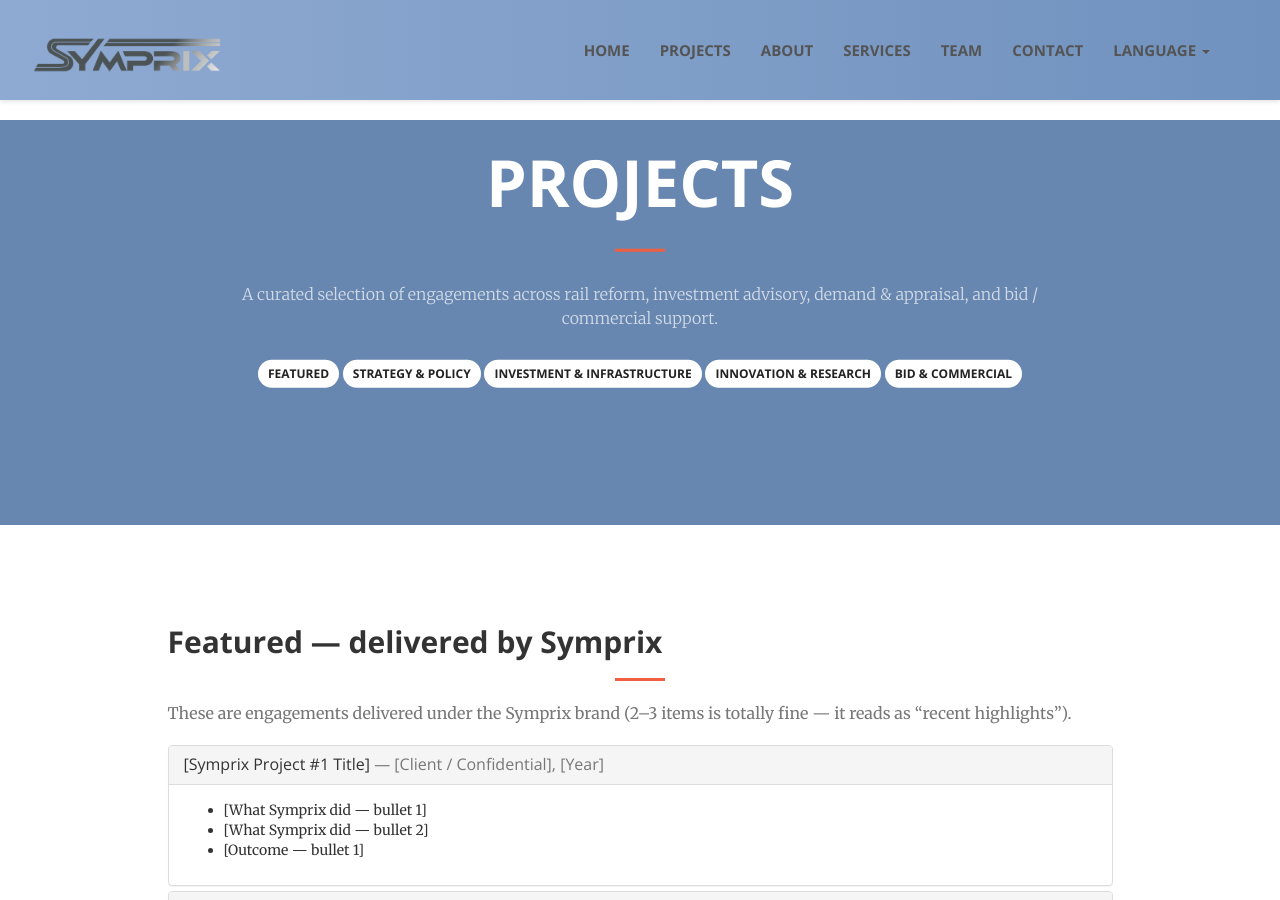
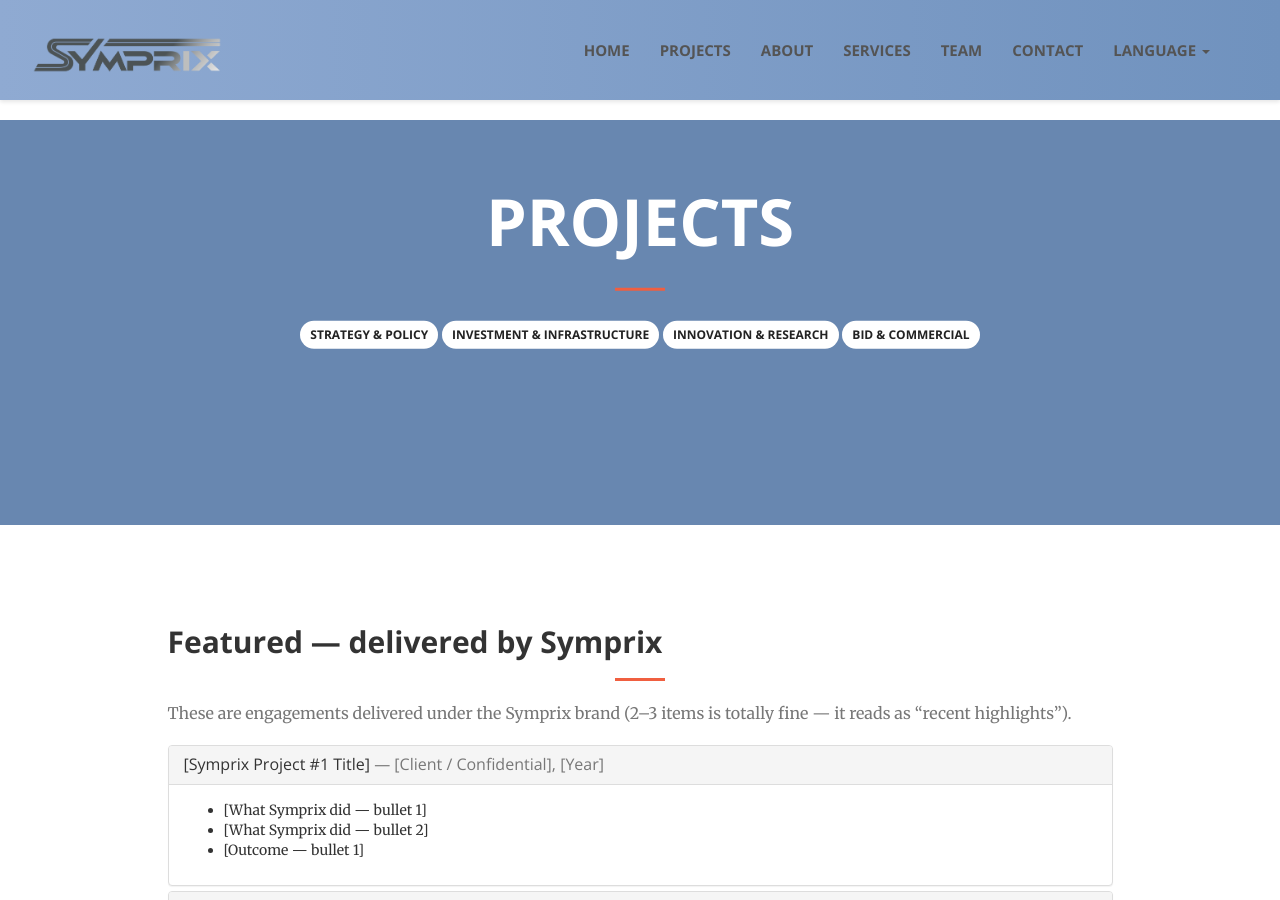
Before and after one commit to CD-Symprix/symprix, a Jekyll site: the page projects.html, which Jekyll copies as it is, in a window 1280 px wide and 900 px high. Built offline with Jekyll 4.4.1, drawn with Linux system fonts in a browser that asks for light colours.

Commit message:
Remove introductory paragraph from projects.html
Removed introductory paragraph from projects section.

```diff
--- a/projects.html
+++ b/projects.html
@@ -74,13 +74,8 @@
     <div class="header-content-inner">
       <h1><b>Projects</b></h1>
       <hr>
-      <p>
-        A curated selection of engagements across rail reform, investment advisory, demand & appraisal,
-        and bid / commercial support.
-      </p>
 
       <p style="margin-top:20px;">
-        <a class="btn btn-default btn-sm" href="#featured">Featured</a>
         <a class="btn btn-default btn-sm" href="#strategy">Strategy & Policy</a>
         <a class="btn btn-default btn-sm" href="#investment">Investment & Infrastructure</a>
         <a class="btn btn-default btn-sm" href="#innovation">Innovation & Research</a>
```
